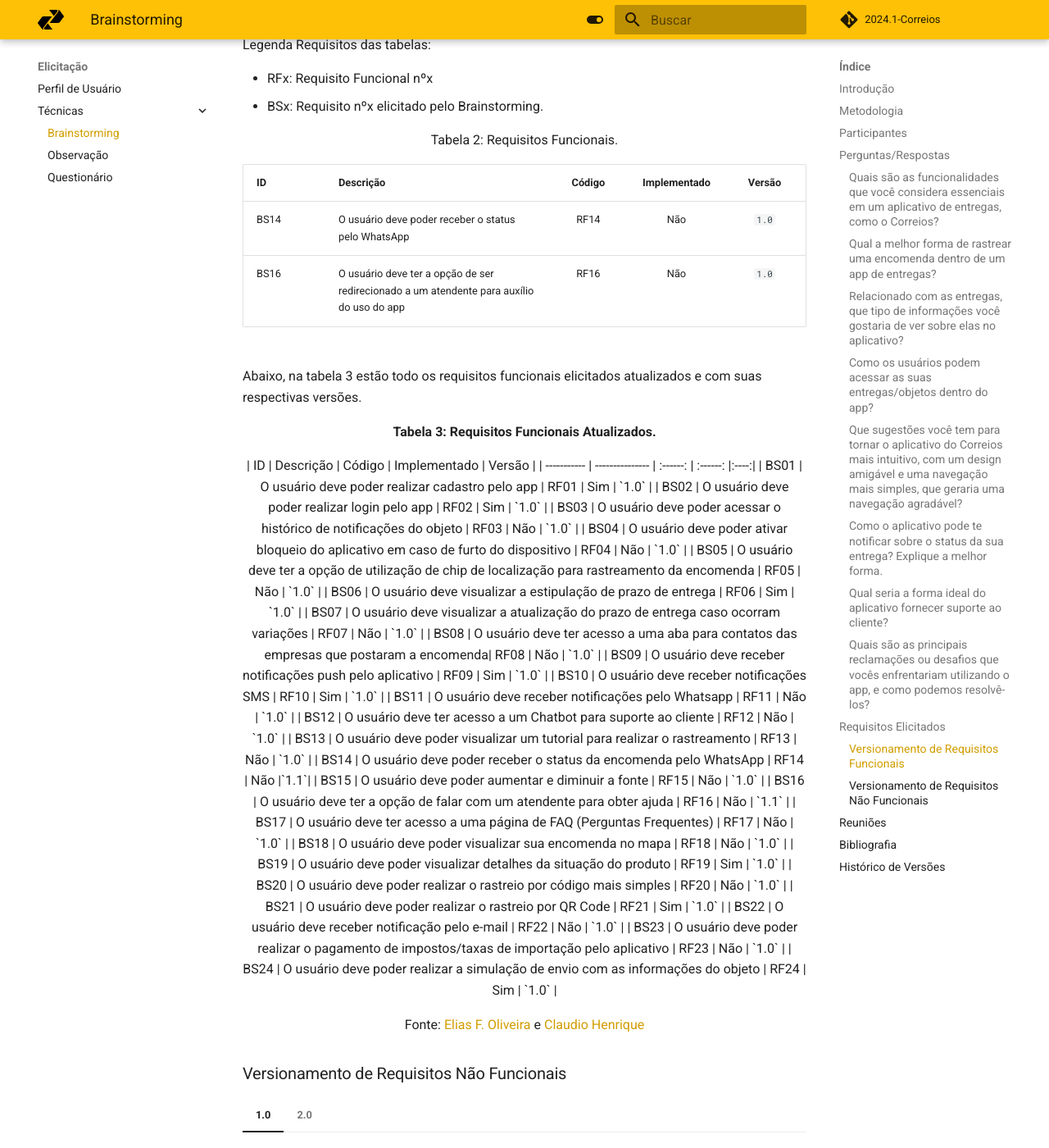
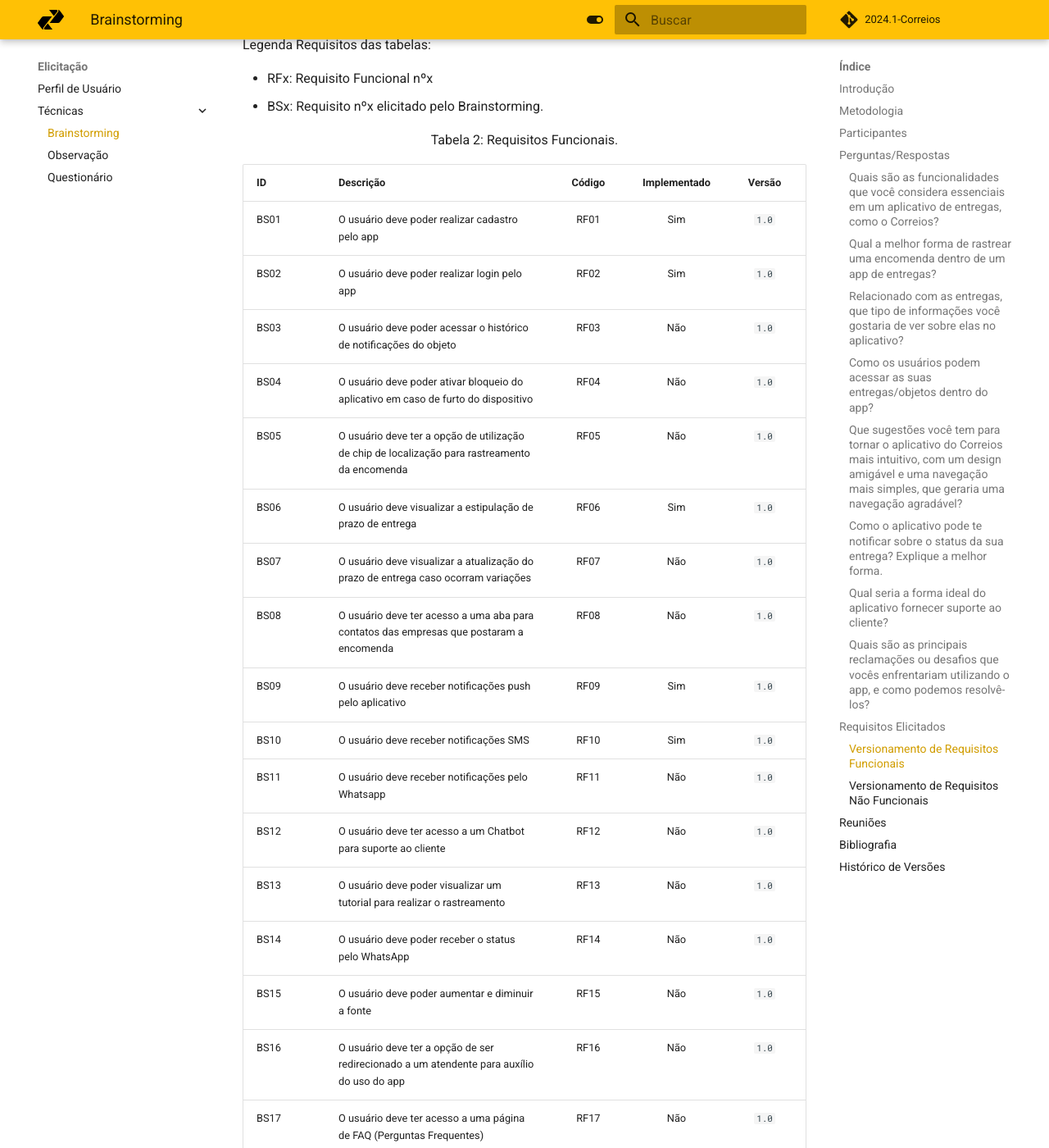
Before and after one commit to Requisitos-de-Software/2024.1-Serasa, an MkDocs documentation site: the page built from docs/elicitacao/tecnicas/brainstorming.md, in a window 1280 px wide and 1400 px high, scrolled down 4018 px. Shown: the whole window at 82% size. Built offline with MkDocs 1.6.1 and Material for MkDocs 9.7.7, drawn with Linux system fonts in a browser that asks for light colours; comment, search, counter and statistics services are not loaded; some of the changed text lies outside the part shown.

Commit message:
fix tabs

```diff
--- a/docs/elicitacao/tecnicas/brainstorming.md
+++ b/docs/elicitacao/tecnicas/brainstorming.md
@@ -151,7 +151,7 @@ Poderiam ser corrigidas implementando um bom suporte por chats ou pop-ups, corri
 
 ### Versionamento de Requisitos Funcionais
 
-=== "1.0"
+=== "Antes da refatoração"
     Legenda Requisitos das tabelas:
 
     - RFx: Requisito Funcional nºx
@@ -159,15 +159,36 @@ Poderiam ser corrigidas implementando um bom suporte por chats ou pop-ups, corri
 
     <font size="3"><p style="text-align: center">Tabela 2: Requisitos Funcionais.</p></font>
 
-    <center>
-
     | ID | Descrição    | Código | Implementado | Versão |
     | ----------- | --------------- | :------: | :------: |:----:|
+    | BS01 | O usuário deve poder realizar cadastro pelo app     | RF01   | Sim | `1.0` |
+    | BS02 | O usuário deve poder realizar login pelo app   | RF02   | Sim | `1.0` |
+    | BS03 | O usuário deve poder acessar o histórico de notificações do objeto  | RF03   | Não | `1.0` |
+    | BS04 | O usuário deve poder ativar bloqueio do aplicativo em caso de furto do dispositivo  | RF04   | Não | `1.0` |
+    | BS05 | O usuário deve ter a opção de utilização de chip de localização para rastreamento da encomenda  | RF05   | Não | `1.0` |
+    | BS06 | O usuário deve visualizar a estipulação de prazo de entrega  | RF06   | Sim | `1.0` |
+    | BS07 | O usuário deve visualizar a atualização do prazo de entrega caso ocorram variações	  | RF07   | Não | `1.0` |
+    | BS08 | O usuário deve ter acesso a uma aba para contatos das empresas que postaram a encomenda| RF08   | Não | `1.0` |
+    | BS09 | O usuário deve receber notificações push pelo aplicativo		  | RF09   | Sim | `1.0` |
+    | BS10 | O usuário deve receber notificações SMS		  | RF10   | Sim | `1.0` |
+    | BS11 | O usuário deve receber notificações pelo Whatsapp		  | RF11   | Não | `1.0` |
+    | BS12 | O usuário deve ter acesso a um Chatbot para suporte ao cliente	| RF12   | Não | `1.0` |
+    | BS13 | O usuário deve poder visualizar um tutorial para realizar o rastreamento	  | RF13   | Não | `1.0` |
     | BS14 | O usuário deve poder receber o status pelo WhatsApp		  | RF14   | Não | `1.0` |
+    | BS15 | O usuário deve poder aumentar e diminuir a fonte		  | RF15   | Não | `1.0` |
     | BS16 | O usuário deve ter a opção de ser redirecionado a um atendente para auxílio do uso do app | RF16   | Não | `1.0` |
+    | BS17 | O usuário deve ter acesso a uma página de FAQ (Perguntas Frequentes)  | RF17   | Não | `1.0` |
+    | BS18 | O usuário deve poder visualizar sua encomenda no mapa  | RF18   | Não | `1.0` |
+    | BS19 | O usuário deve poder visualizar detalhes da situação do produto	  | RF19   | Sim | `1.0` |
+    | BS20 | O usuário deve poder realizar o rastreio por código mais simples	  | RF20   | Não | `1.0` |
+    | BS21 | O usuário deve poder realizar o rastreio por QR Code	  | RF21   | Sim | `1.0` |
+    | BS22 | O usuário deve receber notificação pelo e-mail		  | RF22   | Não | `1.0` |
+    | BS23 | O usuário deve poder realizar o pagamento de impostos/taxas de importação pelo aplicativo  | RF23   | Não | `1.0` |
+    | BS24 | O usuário deve poder realizar a simulação de envio com as informações do objeto | RF24   | Sim | `1.0` |
 
 
-=== "1.1"
+
+=== "Após a refatoração"
 
     Legenda Requisitos das tabelas:
 
@@ -176,50 +197,34 @@ Poderiam ser corrigidas implementando um bom suporte por chats ou pop-ups, corri
 
     <font size="3"><p style="text-align: center">Tabela 2: Requisitos Funcionais.</p></font>
 
-    <center>
-
     | ID | Descrição    | Código | Implementado | Versão |
     | ----------- | --------------- | :------: | :------: |:----:|
+    | BS01 | O usuário deve poder realizar cadastro pelo app     | RF01   | Sim | `1.0` |
+    | BS02 | O usuário deve poder realizar login pelo app   | RF02   | Sim | `1.0` |
+    | BS03 | O usuário deve poder acessar o histórico de notificações do objeto  | RF03   | Não | `1.0` |
+    | BS04 | O usuário deve poder ativar bloqueio do aplicativo em caso de furto do dispositivo  | RF04   | Não | `1.0` |
+    | BS05 | O usuário deve ter a opção de utilização de chip de localização para rastreamento da encomenda  | RF05   | Não | `1.0` |
+    | BS06 | O usuário deve visualizar a estipulação de prazo de entrega  | RF06   | Sim | `1.0` |
+    | BS07 | O usuário deve visualizar a atualização do prazo de entrega caso ocorram variações	  | RF07   | Não | `1.0` |
+    | BS08 | O usuário deve ter acesso a uma aba para contatos das empresas que postaram a encomenda| RF08   | Não | `1.0` |
+    | BS09 | O usuário deve receber notificações push pelo aplicativo		  | RF09   | Sim | `1.0` |
+    | BS10 | O usuário deve receber notificações SMS		  | RF10   | Sim | `1.0` |
+    | BS11 | O usuário deve receber notificações pelo Whatsapp		  | RF11   | Não | `1.0` |
+    | BS12 | O usuário deve ter acesso a um Chatbot para suporte ao cliente	| RF12   | Não | `1.0` |
+    | BS13 | O usuário deve poder visualizar um tutorial para realizar o rastreamento	  | RF13   | Não | `1.0` |
     | BS14 | O usuário deve poder receber o status da encomenda pelo WhatsApp  | RF14   | Não |`1.1`|
+    | BS15 | O usuário deve poder aumentar e diminuir a fonte		  | RF15   | Não | `1.0` |
     | BS16 | O usuário deve ter a opção de falar com um atendente para obter ajuda | RF16   | Não | `1.1` |
+    | BS17 | O usuário deve ter acesso a uma página de FAQ (Perguntas Frequentes)  | RF17   | Não | `1.0` |
+    | BS18 | O usuário deve poder visualizar sua encomenda no mapa  | RF18   | Não | `1.0` |
+    | BS19 | O usuário deve poder visualizar detalhes da situação do produto	  | RF19   | Sim | `1.0` |
+    | BS20 | O usuário deve poder realizar o rastreio por código mais simples	  | RF20   | Não | `1.0` |
+    | BS21 | O usuário deve poder realizar o rastreio por QR Code	  | RF21   | Sim | `1.0` |
+    | BS22 | O usuário deve receber notificação pelo e-mail		  | RF22   | Não | `1.0` |
+    | BS23 | O usuário deve poder realizar o pagamento de impostos/taxas de importação pelo aplicativo  | RF23   | Não | `1.0` |
+    | BS24 | O usuário deve poder realizar a simulação de envio com as informações do objeto | RF24   | Sim | `1.0` |
 
 
-Abaixo, na tabela 3 estão todo os requisitos funcionais elicitados atualizados e com suas respectivas versões.
-
-
-<font size="3"><p style="text-align: center">**Tabela 3: Requisitos Funcionais Atualizados.**</p></font>
-
-<center>
-
-| ID | Descrição    | Código | Implementado | Versão |
-| ----------- | --------------- | :------: | :------: |:----:|
-| BS01 | O usuário deve poder realizar cadastro pelo app     | RF01   | Sim | `1.0` |
-| BS02 | O usuário deve poder realizar login pelo app   | RF02   | Sim | `1.0` |
-| BS03 | O usuário deve poder acessar o histórico de notificações do objeto  | RF03   | Não | `1.0` |
-| BS04 | O usuário deve poder ativar bloqueio do aplicativo em caso de furto do dispositivo  | RF04   | Não | `1.0` |
-| BS05 | O usuário deve ter a opção de utilização de chip de localização para rastreamento da encomenda  | RF05   | Não | `1.0` |
-| BS06 | O usuário deve visualizar a estipulação de prazo de entrega  | RF06   | Sim | `1.0` |
-| BS07 | O usuário deve visualizar a atualização do prazo de entrega caso ocorram variações	  | RF07   | Não | `1.0` |
-| BS08 | O usuário deve ter acesso a uma aba para contatos das empresas que postaram a encomenda| RF08   | Não | `1.0` |
-| BS09 | O usuário deve receber notificações push pelo aplicativo		  | RF09   | Sim | `1.0` |
-| BS10 | O usuário deve receber notificações SMS		  | RF10   | Sim | `1.0` |
-| BS11 | O usuário deve receber notificações pelo Whatsapp		  | RF11   | Não | `1.0` |
-| BS12 | O usuário deve ter acesso a um Chatbot para suporte ao cliente	| RF12   | Não | `1.0` |
-| BS13 | O usuário deve poder visualizar um tutorial para realizar o rastreamento	  | RF13   | Não | `1.0` |
-| BS14 | O usuário deve poder receber o status da encomenda pelo WhatsApp  | RF14   | Não |`1.1`|
-| BS15 | O usuário deve poder aumentar e diminuir a fonte		  | RF15   | Não | `1.0` |
-| BS16 | O usuário deve ter a opção de falar com um atendente para obter ajuda | RF16   | Não | `1.1` |
-| BS17 | O usuário deve ter acesso a uma página de FAQ (Perguntas Frequentes)  | RF17   | Não | `1.0` |
-| BS18 | O usuário deve poder visualizar sua encomenda no mapa  | RF18   | Não | `1.0` |
-| BS19 | O usuário deve poder visualizar detalhes da situação do produto	  | RF19   | Sim | `1.0` |
-| BS20 | O usuário deve poder realizar o rastreio por código mais simples	  | RF20   | Não | `1.0` |
-| BS21 | O usuário deve poder realizar o rastreio por QR Code	  | RF21   | Sim | `1.0` |
-| BS22 | O usuário deve receber notificação pelo e-mail		  | RF22   | Não | `1.0` |
-| BS23 | O usuário deve poder realizar o pagamento de impostos/taxas de importação pelo aplicativo  | RF23   | Não | `1.0` |
-| BS24 | O usuário deve poder realizar a simulação de envio com as informações do objeto | RF24   | Sim | `1.0` |
-
-
-</center>
 
 <font size="3"><p style="text-align: center">Fonte: [Elias F. Oliveira](https://github.com/EliasOliver21) e [Claudio Henrique](https://github.com/claudiohsc) </p></font>
 
@@ -227,7 +232,7 @@ Abaixo, na tabela 3 estão todo os requisitos funcionais elicitados atualizados
 
 ### Versionamento de Requisitos Não Funcionais
 
-=== "1.0"
+=== "Antes da refatoração"
     Legenda Requisitos das tabelas:
 
     - RNFx: Requisito Não-Funcional nºx
@@ -255,7 +260,7 @@ Abaixo, na tabela 3 estão todo os requisitos funcionais elicitados atualizados
 
 
 
-=== "2.0"
+=== "Após a refatoração"
 
     Legenda Requisitos das tabelas:
 
@@ -283,29 +288,7 @@ Abaixo, na tabela 3 estão todo os requisitos funcionais elicitados atualizados
     |  BS37 | O app deve ter uma interface com tempo de resposta para qualquer interação do usuário não superior a 2 segundos e uma taxa de falha de operação inferior a 1% | RNF15 | Sim | `2.0` |
 
 
-Abaixo, na tabela 5, estão todo os requisitos não funcionais elicitados atualizados e com suas respectivas versões.
-
-
-<font size="3"><p style="text-align: center">**Tabela 5 : Requisitos Não Funcionais Atualizados.**</p></font>
-
 <center>
-
-| ID | Descrição    | Código | Implementado | Versão |
-| ----------- | --------------- | :------: | :------: |:----:|
-| BS25 | O app deve bloquear todas as funções dentro de 5 minutos após ser reportado como furtado/roubado | RNF01 | Não | `2.0` |
-| BS26 | O app deve mostrar a localização da entrega com atualização em tempo real, com um atraso máximo de 10 segundos | RNF02 | Não | `2.0` |
-| BS27 | O app deve identificar encomendas através de QR Code em menos de 2 segundos após a leitura do código   | RNF03 | Sim |  `2.0` |
-| BS28 | O app deve identificar encomendas através de um e-mail enviado em até 5 segundos após a solicitação do usuário | RNF04 | Não | `2.0` |
-| BS29 | O app deve mostrar informações na Home com um layout que possua no máximo 3 elementos principais por seção e texto legível (tamanho mínimo de 14pt)| RNF05 | Não | `2.0` |
-|  BS30 | O app deve enviar informações de rastreio por email dentro de 1 minuto após qualquer atualização no status da entrega| RNF06 | Não | `2.0` |
-|  BS31 | O app deve gerar um código de rastreio único e simples, composto por no máximo 10 caracteres alfanuméricos | RNF07 | Não | `2.0` |
-|  BS32 | O app deve possuir um sistema de chatbot com tempo de resposta inicial de no máximo 3 segundos e deve permitir redirecionamento a um atendente humano em no máximo 2 minutos | RNF10| Não | `2.0` |
-|  BS33 | O app deve ter uma tela de ajuda acessível a partir de qualquer tela em no máximo 2 cliques e um pop-up "Precisa de ajuda?" visível em todas as telas principais | RNF11 | Não | `2.0` |
-|  BS34 | O app deve possuir tutoriais interativos com duração máxima de 3 minutos cada e/ou informações claras sobre como rastrear uma encomenda, acessíveis em no máximo 2 cliques  | RNF12 | Não | `2.0` |
-|  BS35 | O app deve ter um delay nas notificações de entrega não superior a 10 segundos após qualquer atualização de status. | RNF13 | Não | `2.0` |
-|  BS36 | O app deve estar em conformidade com as diretrizes WCAG 2.1, nível AA, para acessibilidade | RNF14 | Não | `2.0` |
-|  BS37 | O app deve ter uma interface com tempo de resposta para qualquer interação do usuário não superior a 2 segundos e uma taxa de falha de operação inferior a 1% | RNF15 | Sim | `2.0` |
-
 
 
 <font size="3"><p style="text-align: center">Fonte: [Elias F. Oliveira](https://github.com/EliasOliver21) e [Claudio Henrique](https://github.com/claudiohsc) </p></font>
```
